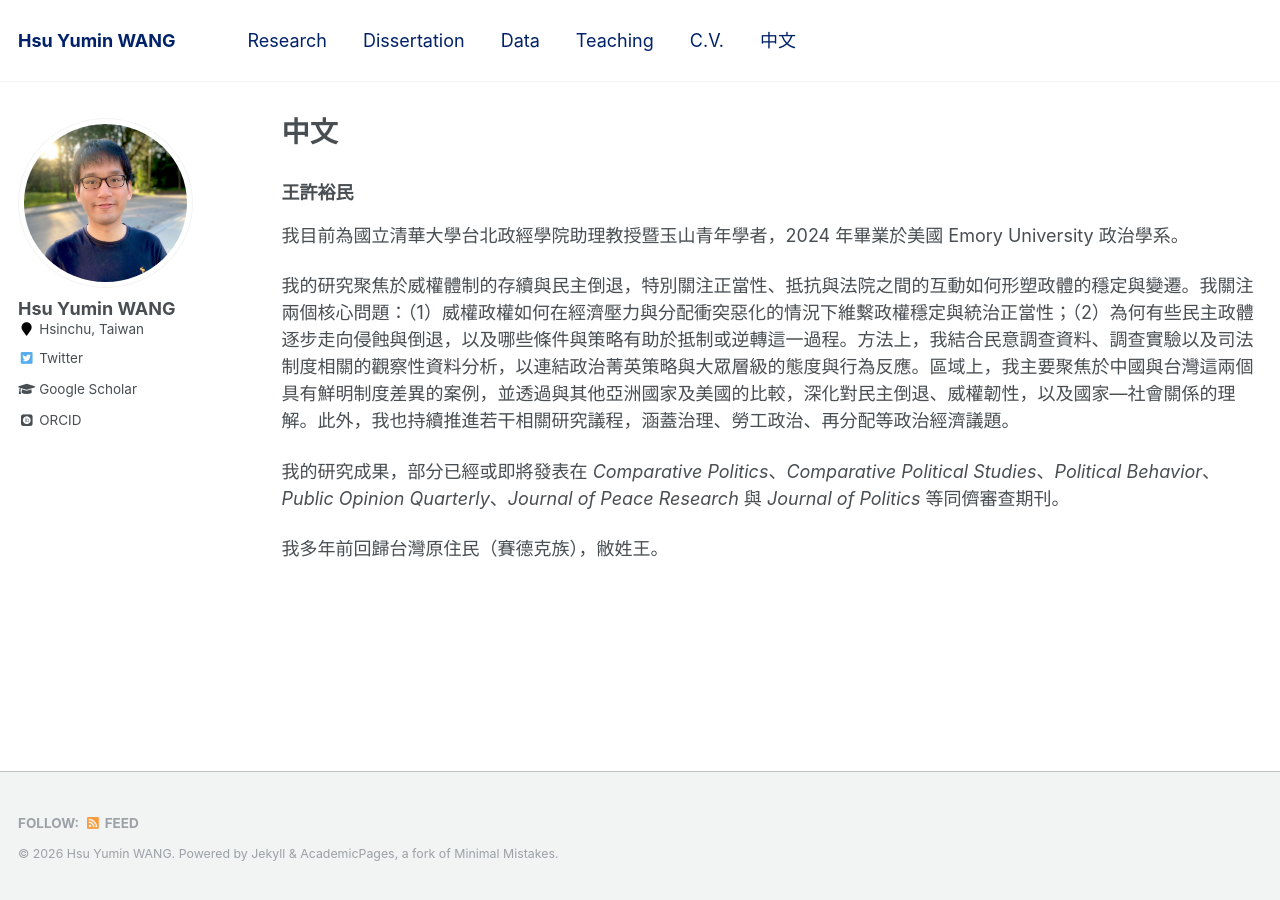
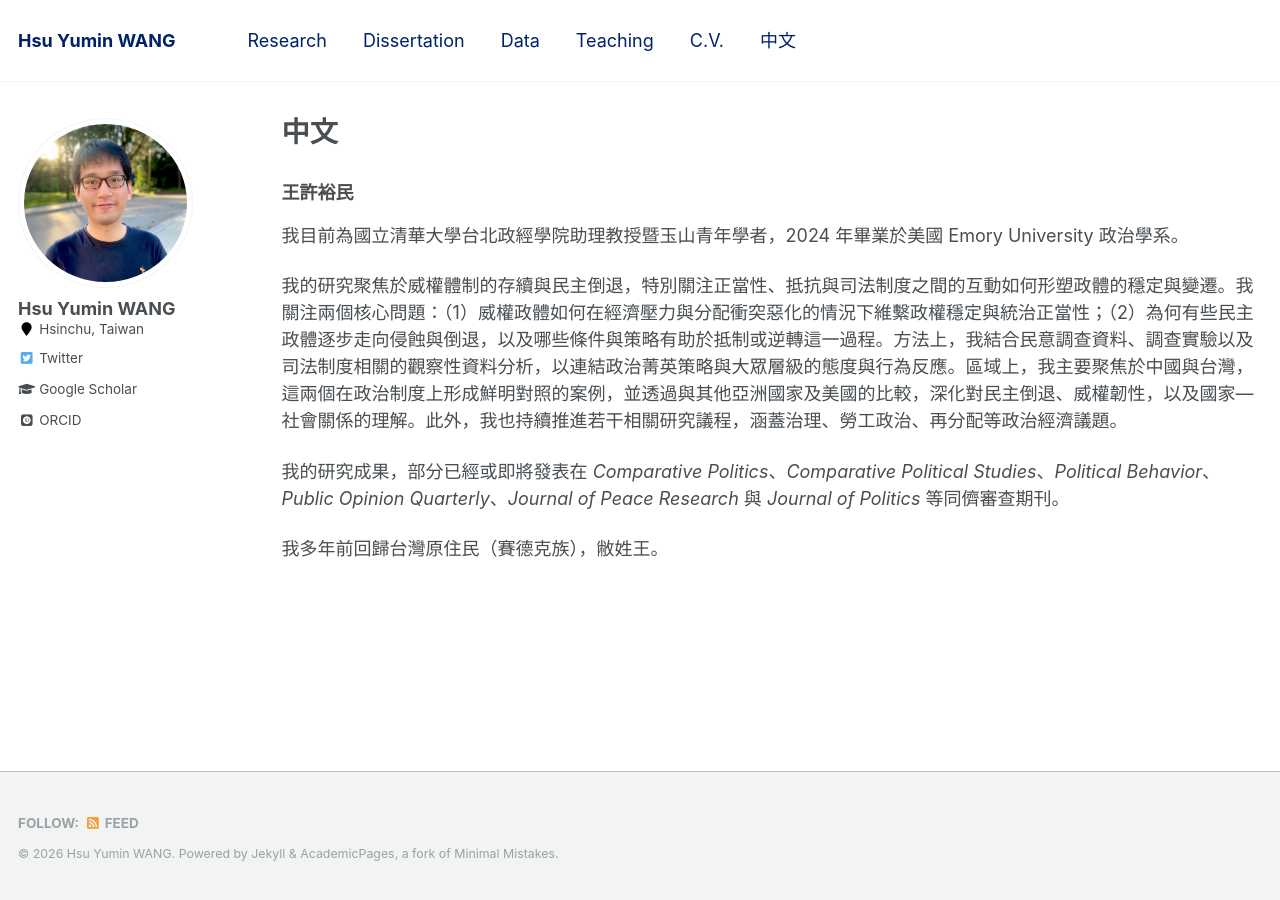
Before and after one commit to hsuyumin/hsuyumin.github.io, a Jekyll site: the page built from _pages/chinese.md, in a window 1280 px wide. Built offline with Jekyll 4.4.1, drawn with Linux system fonts in a browser that asks for light colours; some web fonts are replaced.

Commit message:
Update chinese.md

```diff
--- a/_pages/chinese.md
+++ b/_pages/chinese.md
@@ -11,7 +11,7 @@ redirect_from:
 
 我目前為國立清華大學台北政經學院助理教授暨玉山青年學者，2024 年畢業於美國 Emory University 政治學系。
 
-我的研究聚焦於威權體制的存續與民主倒退，特別關注正當性、抵抗與法院之間的互動如何形塑政體的穩定與變遷。我關注兩個核心問題：（1）威權政權如何在經濟壓力與分配衝突惡化的情況下維繫政權穩定與統治正當性；（2）為何有些民主政體逐步走向侵蝕與倒退，以及哪些條件與策略有助於抵制或逆轉這一過程。方法上，我結合民意調查資料、調查實驗以及司法制度相關的觀察性資料分析，以連結政治菁英策略與大眾層級的態度與行為反應。區域上，我主要聚焦於中國與台灣這兩個具有鮮明制度差異的案例，並透過與其他亞洲國家及美國的比較，深化對民主倒退、威權韌性，以及國家—社會關係的理解。此外，我也持續推進若干相關研究議程，涵蓋治理、勞工政治、再分配等政治經濟議題。
+我的研究聚焦於威權體制的存續與民主倒退，特別關注正當性、抵抗與司法制度之間的互動如何形塑政體的穩定與變遷。我關注兩個核心問題：（1）威權政體如何在經濟壓力與分配衝突惡化的情況下維繫政權穩定與統治正當性；（2）為何有些民主政體逐步走向侵蝕與倒退，以及哪些條件與策略有助於抵制或逆轉這一過程。方法上，我結合民意調查資料、調查實驗以及司法制度相關的觀察性資料分析，以連結政治菁英策略與大眾層級的態度與行為反應。區域上，我主要聚焦於中國與台灣，這兩個在政治制度上形成鮮明對照的案例，並透過與其他亞洲國家及美國的比較，深化對民主倒退、威權韌性，以及國家—社會關係的理解。此外，我也持續推進若干相關研究議程，涵蓋治理、勞工政治、再分配等政治經濟議題。
 
 我的研究成果，部分已經或即將發表在 _Comparative Politics_、_Comparative Political Studies_、_Political Behavior_、_Public Opinion Quarterly_、_Journal of Peace Research_ 與 _Journal of Politics_ 等同儕審查期刊。
 
```
